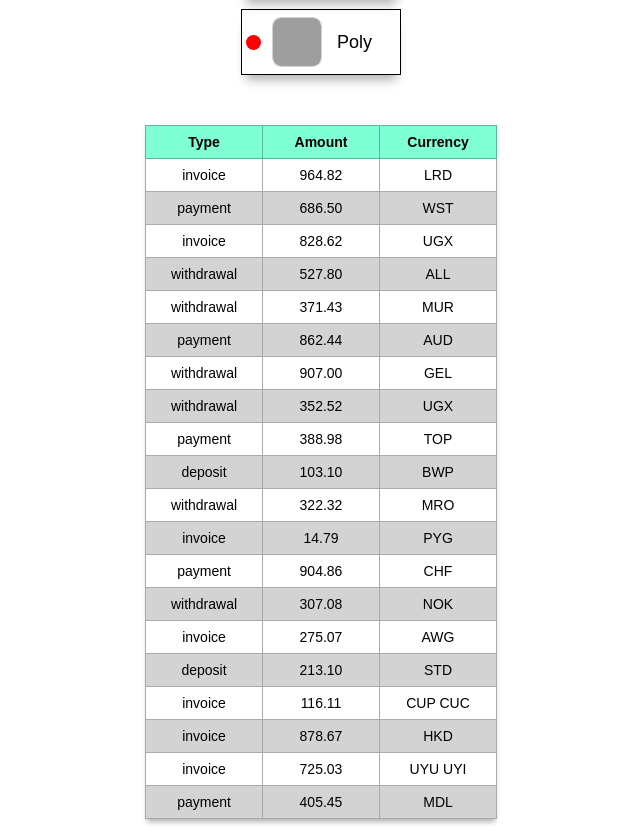
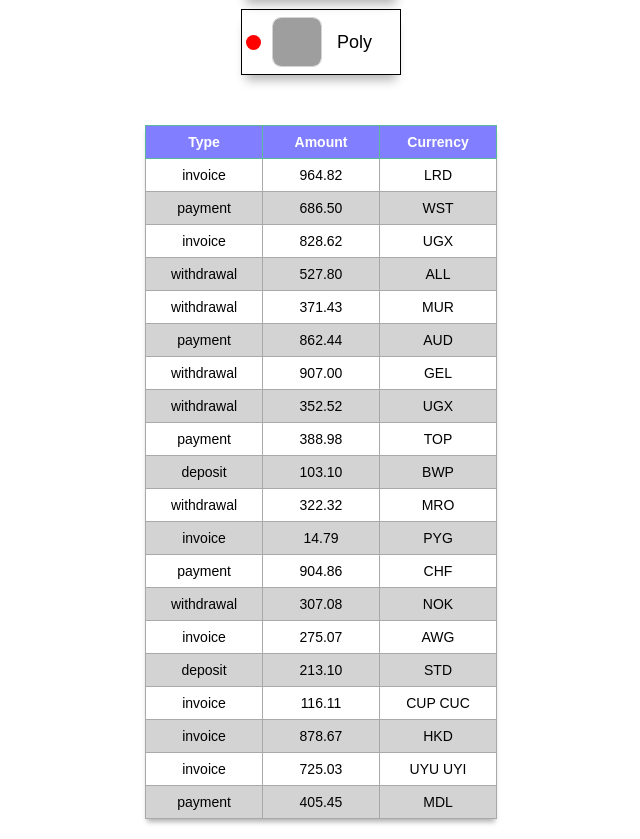
Before and after one commit to SSSerg05/goit-react-hw-01-components, a React (Create React App) app: page / in a window 1280 px wide. Shown: the part 1091-1930 px from the top of the page, without its empty margins (319-959 px from the left). Built offline with nearby package versions, Linux system fonts and the light colour scheme; grey boxes are pictures that could not be loaded.

Commit message:
fix styles

```diff
--- a/src/css/transactions.css
+++ b/src/css/transactions.css
@@ -22,7 +22,8 @@
 }
 
 .transaction-history thead {
-  background-color: aquamarine;
+  color: white;
+  background-color: rgb(129, 127, 255);
   padding: 10px;
 }
 
```
